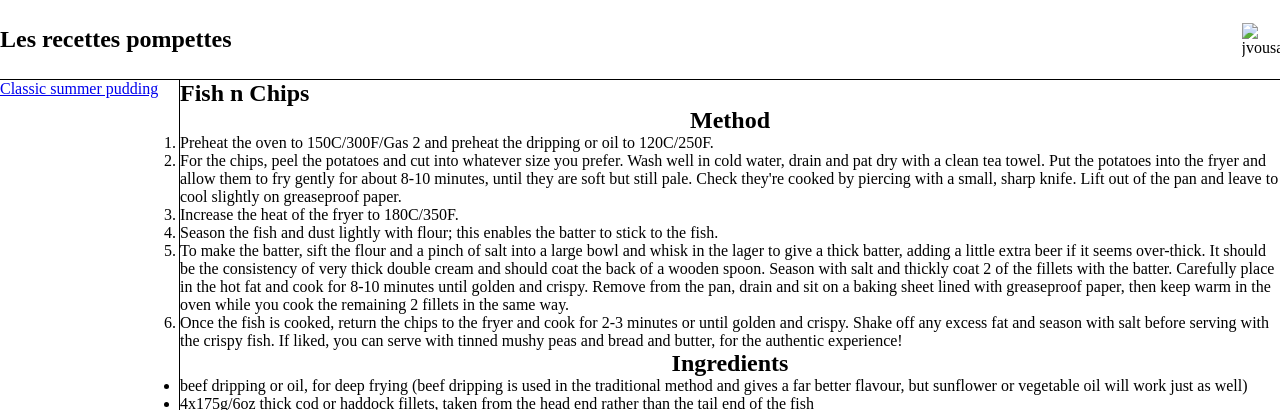
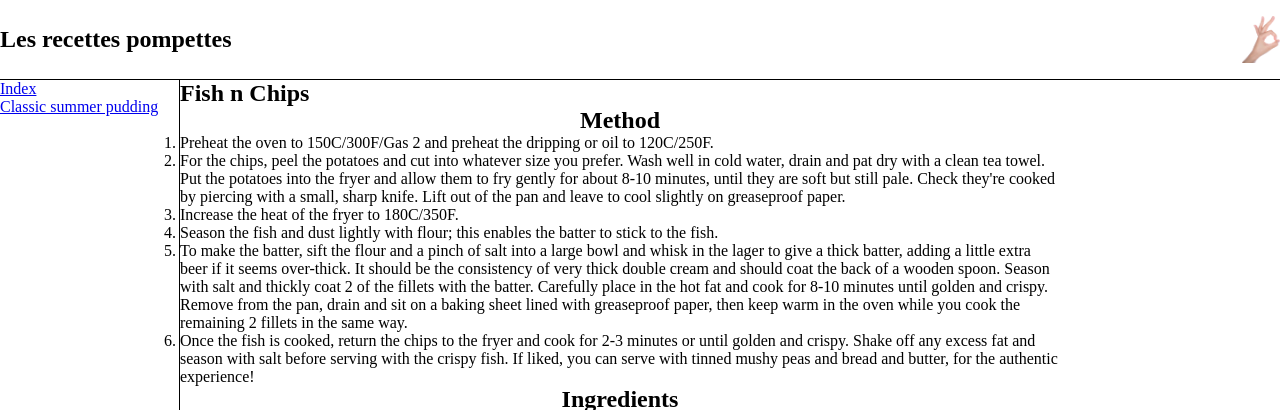
Before and after one commit to loxyg/devops_recettes, a plain HTML site: page pages/recette1.html in a window 1280 px wide. Shown: the top 410 px of the page. Drawn offline with Linux system fonts and the light colour scheme.

Commit message:
fix href / images

```diff
--- a/css/style.css
+++ b/css/style.css
@@ -46,3 +46,8 @@ h2 {
     text-align: center;
     text-transform: bold;
 }
+
+
+.w80 {
+    width: 80%;
+}
--- a/pages/recette1.html
+++ b/pages/recette1.html
@@ -11,12 +11,15 @@
     <section id="page">
         <header class="header">
             <h2> Les recettes pompettes</h2>
-            <img src="img/gotya.png" alt="jvousaibieneu">
+            <img src="../img/gotya.png" alt="jvousaibieneu">
         </header>
         <nav>
+            <a href="../index.html">Index</a>
+            <br>
             <a href="recette2.html">Classic summer pudding</a>
         </nav>
         <main>
+            <div class="w80">
             <h1>Fish n Chips</h1>
             <h2>Method</h2>
             <ol>
@@ -38,6 +41,7 @@
             </ul>
             <img src="https://corporate.cm56.coremedia.training/resource/image/4938/landscape_ratio8x3/1144/429/cc584727972f7d6fddad8e6fcc36a2a2/BF0887EDE20677A06AD9BEB670C45873/english-fish-n-chips-1.jpg">
             <img src="https://corporate.cm56.coremedia.training/resource/image/4940/landscape_ratio8x3/1144/429/c424232fbfa3eca0d9768e33a17cf120/1135076715E8F068A48348BD056CA3B2/english-fish-n-chips-2.jpg">
+            </div>
         </main>
         <footer>Bas de page</footer>
       </section>
```
Also changed, not shown: index.html (+2 -2 lines), pages/recette2.html (+6 -2 lines).
